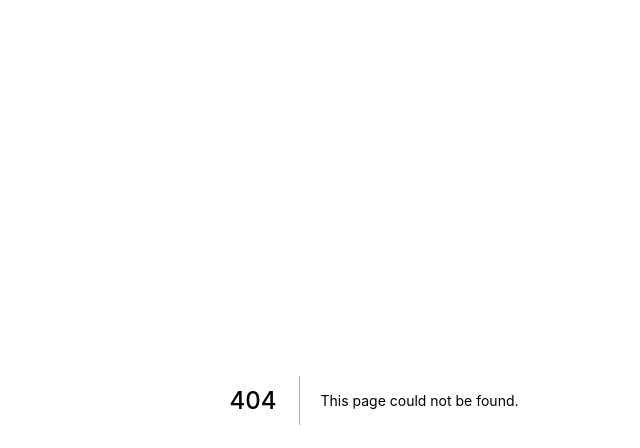
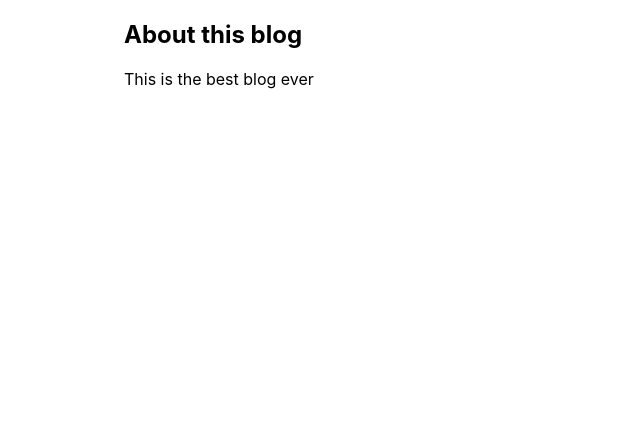
Before and after one commit to srichmond3000/my-nextjs-blog, a Next.js app: page /about in a window 1280 px wide. Before the commit this address had no page. Shown: the top 448 px of the page, without its empty margins (266-906 px from the left). Built offline with nearby package versions, Linux system fonts and the light colour scheme.

Commit message:
Add static routes and use styled component

```diff
--- /dev/null
+++ b/components/Article.tsx
@@ -0,0 +1,6 @@
+import styled from '@emotion/styled';
+
+export const Article = styled.article`
+  margin: 0 auto;
+  max-width: 500px;
+`;
--- /dev/null
+++ b/pages/about.tsx
@@ -0,0 +1,10 @@
+import { Article } from '../components/Article';
+
+export default function About() {
+  return (
+    <Article>
+      <h1>About this blog</h1>
+      <p>This is the best blog ever</p>
+    </Article>
+  );
+}
```
Also changed, not shown: pages/hello.tsx (added, +9 -0 lines).
